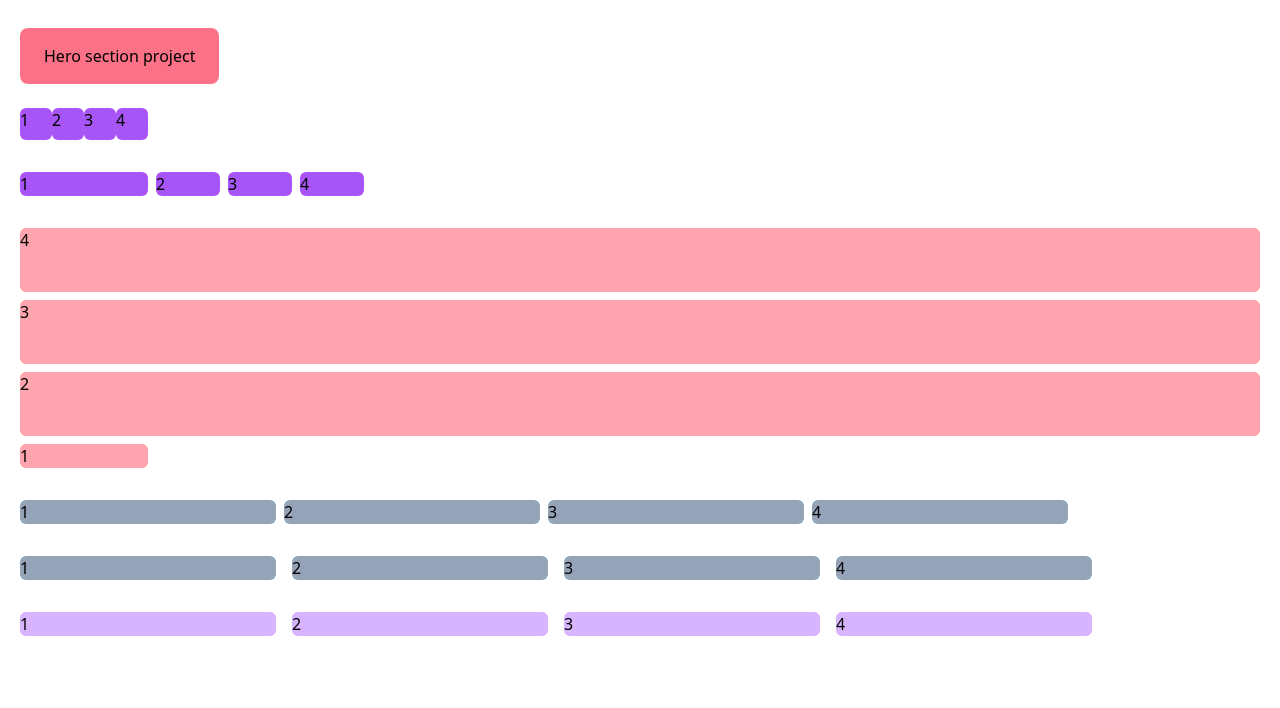
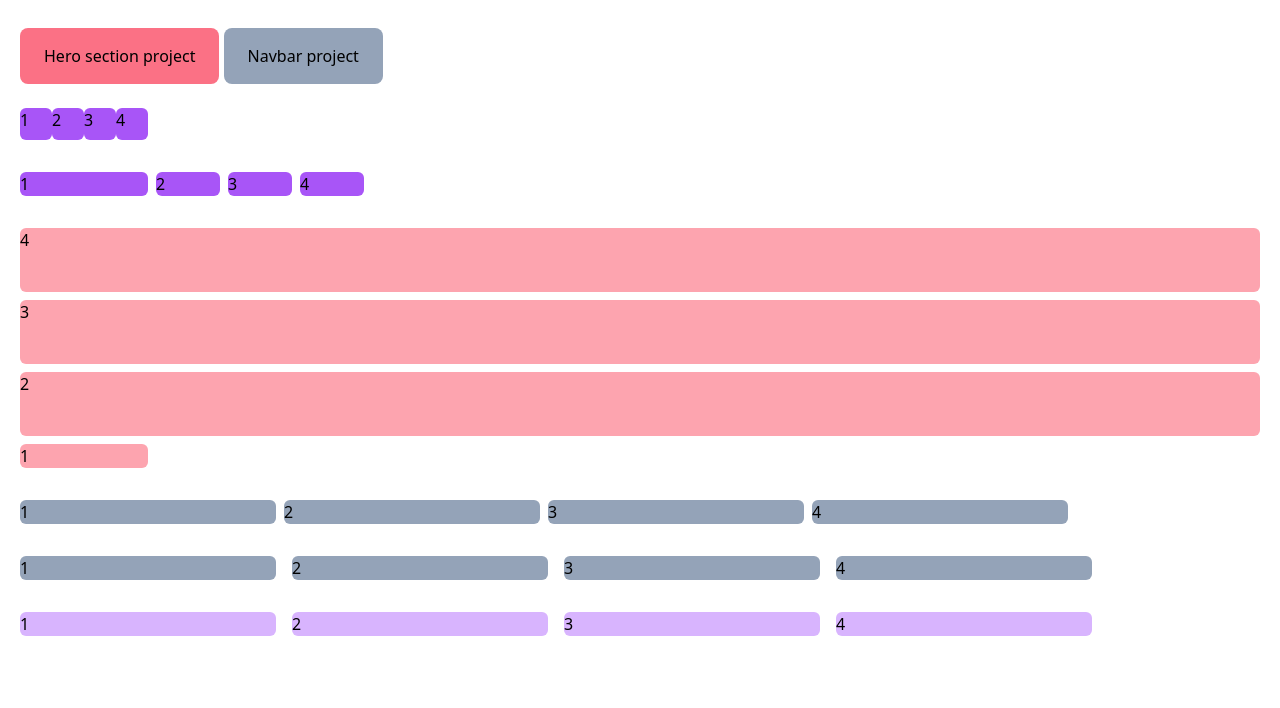
Before and after one commit to m-rokon/art-of-tailwindcss, a website: page index.html in a window 1280 px wide. Shown: the part 92-800 px from the top of the page. Drawn offline with Linux system fonts and the light colour scheme; a web font is replaced by a local one.

Commit message:
Class 7 - project refactor

```diff
--- a/index.html
+++ b/index.html
@@ -11,9 +11,15 @@
             Calss 7
         </h2>
         <a
-            href="./project/hero.html"
+            href="./projects/Hero section/hero.html"
             class="my-6 inline-block bg-rose-400 px-6 py-4 rounded-lg hover:bg-rose-500 transition duration-300"
             >Hero section project</a
+        >
+
+        <a
+            href="./projects/Navbar/navbar.html"
+            class="my-6 inline-block bg-slate-400 px-6 py-4 rounded-lg hover:bg-slate-500 transition duration-300"
+            >Navbar project</a
         >
         <!-- Class 7 topics -->
         <!--
```
Also changed, not shown: projects/Hero section/hero.html (renamed from projects/hero.html), projects/Navbar/navbar.html (added), projects/Navbar/navbar.js (added), src/style.css.
